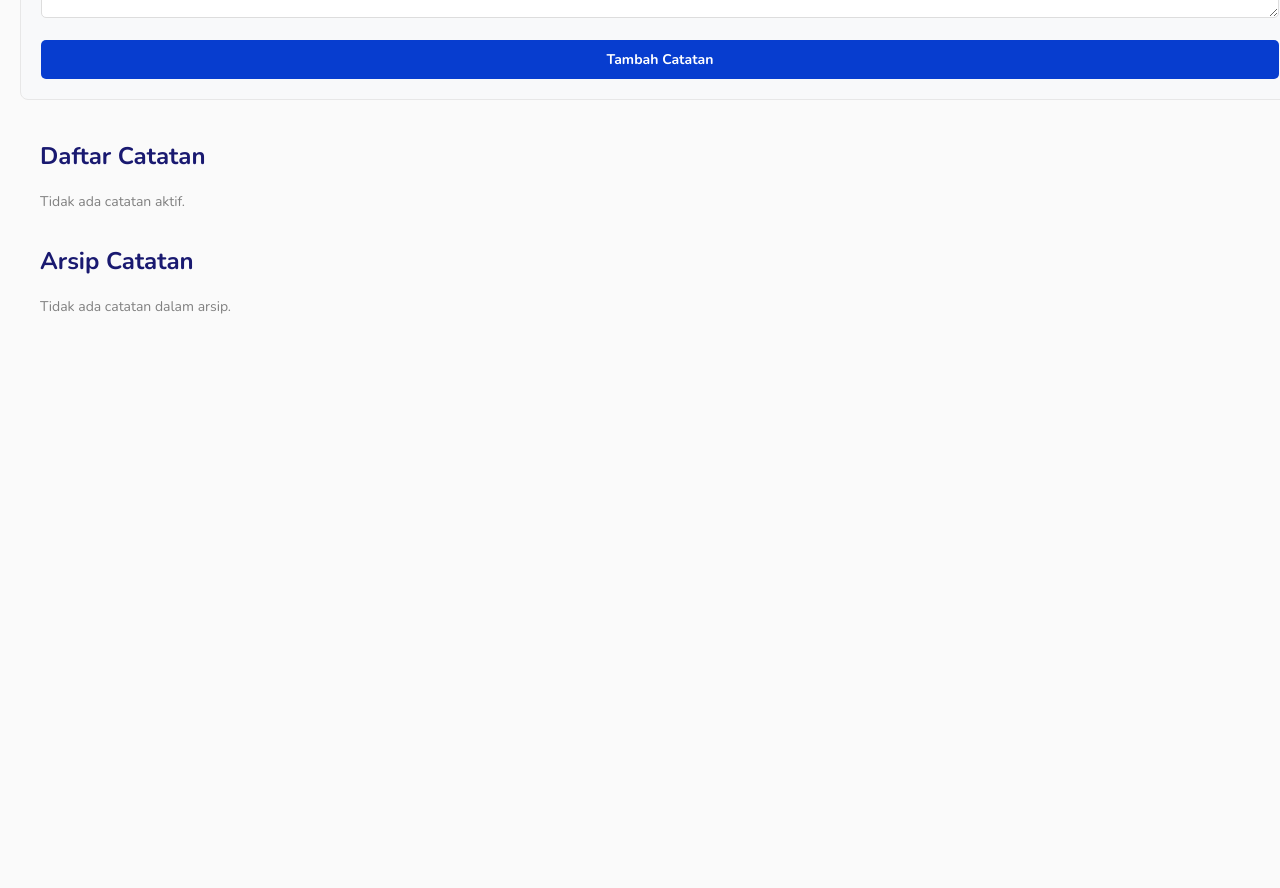
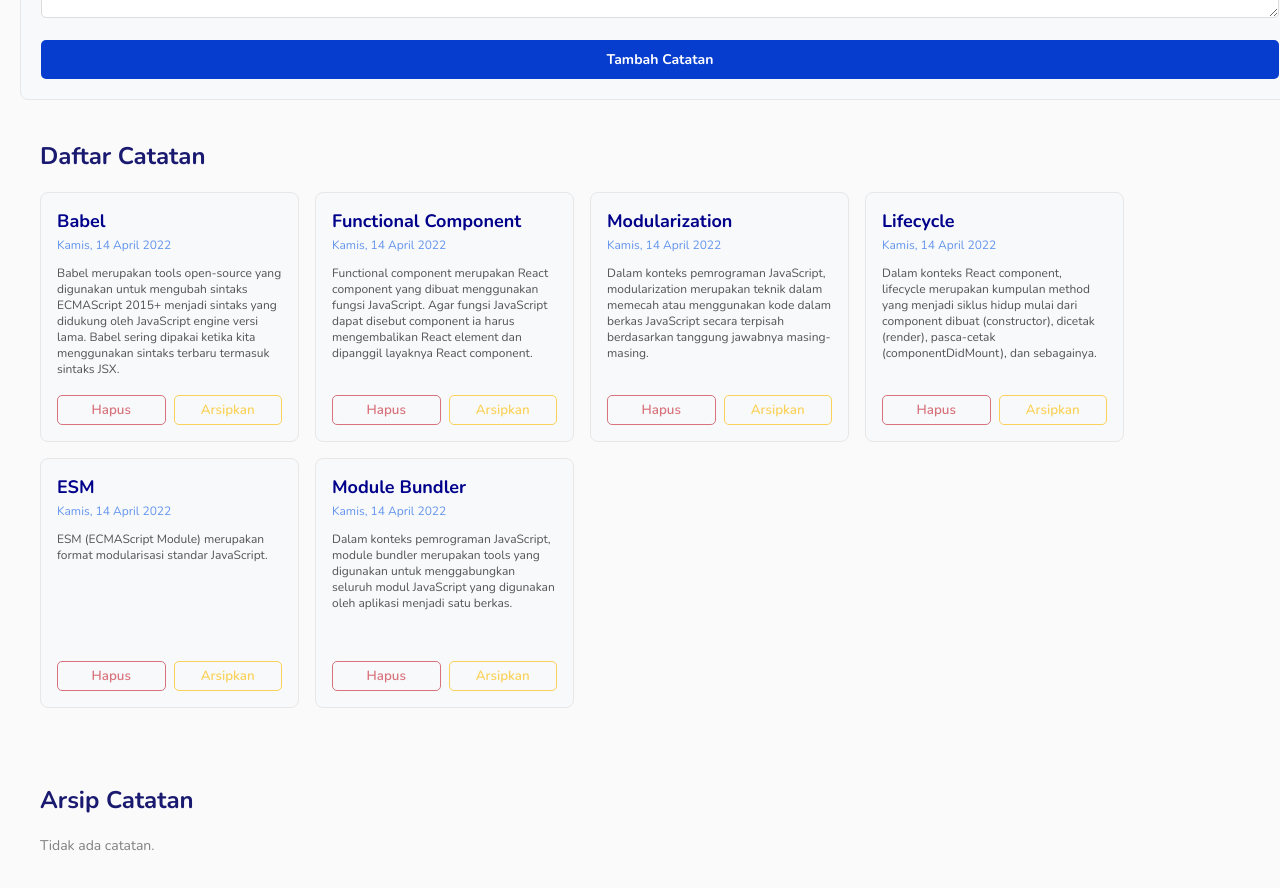
Before and after one commit to sofyanux/app-catatan, a React (Create React App) app: page / in a window 1280 px wide. Shown: the part 420-1308 px from the top of the page. Before the commit the page ends 800 px from the top, so only its background shows below. Built offline with nearby package versions, Linux system fonts and the light colour scheme.

Commit message:
memperbaiki dummyNotes dan fungsi search note

```diff
--- a/src/App.js
+++ b/src/App.js
@@ -1,134 +1,20 @@
-// import React, { useState, useEffect } from 'react';
-// import NoteForm from './components/NoteForm/NoteForm';
-// import NoteList from './components/NoteList/NoteList';
-// import { dummyNotes } from './utils/data';
-// import './App.css';
-
-// const App = () => {
-//   const initialNotes = JSON.parse(localStorage.getItem('notes')) || dummyNotes;  // Gunakan dummyNotes sebagai nilai default
-//   const initialArchivedNotes = JSON.parse(localStorage.getItem('archivedNotes')) || [];
-
-//   const [notes, setNotes] = useState(initialNotes);
-//   const [archivedNotes, setArchivedNotes] = useState(initialArchivedNotes);
-//   const [searchQuery, setSearchQuery] = useState('');
-//   const [searchResults, setSearchResults] = useState([]);
-
-//   useEffect(() => {
-//     localStorage.setItem('notes', JSON.stringify(notes));
-//   }, [notes]);
-
-//   useEffect(() => {
-//     localStorage.setItem('archivedNotes', JSON.stringify(archivedNotes));
-//   }, [archivedNotes]);
-
-//   const addNote = (note) => {
-//     setNotes((prevNotes) => [...prevNotes, { ...note, id: String(Date.now()) }]);
-//   };
-
-//   const deleteNote = (id) => {
-//     const isDummyNote = notes.find((note) => note.id === id) !== undefined;
-//     const updatedNotes = notes.filter((note) => note.id !== id);
-//     const updatedArchivedNotes = archivedNotes.filter((note) => note.id !== id);
-
-//     setNotes(updatedNotes);
-//     setArchivedNotes(updatedArchivedNotes);
-
-//     if (!isDummyNote) {
-//       localStorage.setItem('notes', JSON.stringify(updatedNotes));
-//       localStorage.setItem('archivedNotes', JSON.stringify(updatedArchivedNotes));
-//     }
-//   };
-
-//   const archiveNote = (id) => {
-//     const noteToArchive = notes.find((note) => note.id === id);
-//     setArchivedNotes([...archivedNotes, noteToArchive]);
-//     const updatedNotes = notes.filter((note) => note.id !== id);
-//     setNotes(updatedNotes);
-//     noteToArchive.archived = true;
-//   };
-
-//   const restoreNote = (id) => {
-//     const noteToRestore = archivedNotes.find((note) => note.id === id);
-//     setNotes([...notes, noteToRestore]);
-//     setArchivedNotes(archivedNotes.filter((note) => note.id !== id));
-//   };
-
-//   const searchNotes = (query) => {
-//     setSearchQuery(query);
-
-//     const allNotes = [...notes, ...archivedNotes];
-
-//     const filteredNotes = allNotes.filter((note) =>
-//       note.title.toLowerCase().includes(query.toLowerCase())
-//     );
-
-//     setSearchResults(filteredNotes);
-//   };
-
-//   useEffect(() => {
-//     const addDummyNotesIfNeeded = () => {
-//       const storedNotes = JSON.parse(localStorage.getItem('notes'));
-//       const storedArchivedNotes = JSON.parse(localStorage.getItem('archivedNotes'));
-//       const dummyNotesAdded = localStorage.getItem('dummyNotesAdded');
-
-//       if ((!storedNotes || storedNotes.length === 0) && (!storedArchivedNotes || storedArchivedNotes.length === 0)) {
-//         localStorage.removeItem('dummyNotesAdded');
-//       }
-
-//       if ((!storedNotes || storedNotes.length === 0) && (!storedArchivedNotes || storedArchivedNotes.length === 0) && !dummyNotesAdded) {
-
-//         const filteredDummyNotes = dummyNotes.filter(dummyNote => !notes.some(note => note.id === dummyNote.id));
-
-//         setNotes(prevNotes => [...prevNotes, ...filteredDummyNotes]);
-
-//         localStorage.setItem('dummyNotesAdded', true);
-//       }
-//     };
-
-//     addDummyNotesIfNeeded();
-//   }, [notes]);
-
-//   return (
-//     <div className="container">
-//       <div className="nav">
-//         <h1 className="title">CatApp</h1>
-//         <input
-//           className="search"
-//           type="text"
-//           placeholder="Cari catatan berdasarkan judul"
-//           onChange={(e) => searchNotes(e.target.value)}
-//         />
-//       </div>
-//       <div>
-//         <NoteForm addNote={addNote} />
-//         <NoteList
-//           notes={searchQuery ? searchResults : notes || []}
-//           archivedNotes={archivedNotes || []}
-//           deleteNote={deleteNote}
-//           archiveNote={archiveNote}
-//           restoreNote={restoreNote}
-//         />
-//       </div>
-//     </div>
-//   );
-// };
-
-// export default App;
-
-
-
-import React, { useState, useEffect } from 'react';
+import React, { useState } from 'react';
 import NoteForm from './components/NoteForm/NoteForm';
 import NoteList from './components/NoteList/NoteList';
 import { dummyNotes } from './utils/data';
+
 import './App.css';
 
 const App = () => {
-  const [notes, setNotes] = useState(dummyNotes); // Use dummyNotes as initial data
-  const [archivedNotes, setArchivedNotes] = useState([]);
-  const [searchQuery, setSearchQuery] = useState('');
-  const [searchResults, setSearchResults] = useState([]);
-  const [dummyNotesAdded, setDummyNotesAdded] = useState(false);
+  const [notes, setNotes] = useState(dummyNotes);
+  const [keyword, setKeyword] = useState('');
+
+  const filteredNotes = notes.filter((note) =>
+    note.title.toLowerCase().includes(keyword.toLowerCase())
+  );
+
+  const activeNotes = filteredNotes.filter((note) => !note.archived);
+  const archivedNotes = filteredNotes.filter((note) => note.archived);
 
   const addNote = (note) => {
     setNotes((prevNotes) => [...prevNotes, { ...note, id: String(Date.now()) }]);
@@ -137,58 +23,29 @@ const App = () => {
   const deleteNote = (id) => {
     const isDummyNote = notes.find((note) => note.id === id) !== undefined;
     const updatedNotes = notes.filter((note) => note.id !== id);
-    const updatedArchivedNotes = archivedNotes.filter((note) => note.id !== id);
 
     setNotes(updatedNotes);
-    setArchivedNotes(updatedArchivedNotes);
 
     if (!isDummyNote) {
-      // Hapus dari state, tidak perlu localStorage lagi
+      // No localStorage usage
     }
   };
 
   const archiveNote = (id) => {
     const noteToArchive = notes.find((note) => note.id === id);
-    setArchivedNotes([...archivedNotes, noteToArchive]);
-    const updatedNotes = notes.filter((note) => note.id !== id);
-    setNotes(updatedNotes);
     noteToArchive.archived = true;
+    setNotes([...notes]); // Force re-render
   };
 
   const restoreNote = (id) => {
-    const noteToRestore = archivedNotes.find((note) => note.id === id);
-    setNotes([...notes, noteToRestore]);
-    setArchivedNotes(archivedNotes.filter((note) => note.id !== id));
+    const noteToRestore = notes.find((note) => note.id === id);
+    noteToRestore.archived = false;
+    setNotes([...notes]); // Force re-render
   };
 
   const searchNotes = (query) => {
-    setSearchQuery(query);
-
-    const allNotes = [...notes, ...archivedNotes];
-
-    const filteredNotes = allNotes.filter((note) =>
-      note.title.toLowerCase().includes(query.toLowerCase())
-    );
-
-    setSearchResults(filteredNotes);
+    setKeyword(query);
   };
-
-  useEffect(() => {
-    const addDummyNotesIfNeeded = () => {
-      const storedArchivedNotes = JSON.parse(localStorage.getItem('archivedNotes'));
-
-      if ((!storedArchivedNotes || storedArchivedNotes.length === 0) && !dummyNotesAdded) {
-        const filteredDummyNotes = dummyNotes.filter(dummyNote => !notes.some(note => note.id === dummyNote.id));
-        setNotes(prevNotes => {
-          const updatedNotes = [...prevNotes, ...filteredDummyNotes].filter(note => !dummyNotes.some(dummyNote => dummyNote.id === note.id));
-          return updatedNotes;
-        });
-        setDummyNotesAdded(true); // Mark that dummy notes have been added
-      }
-    };
-
-    addDummyNotesIfNeeded();
-  }, [notes, dummyNotesAdded]);
 
   return (
     <div className="container">
@@ -204,11 +61,17 @@ const App = () => {
       <div>
         <NoteForm addNote={addNote} />
         <NoteList
-          notes={searchQuery ? searchResults : notes || []}
-          archivedNotes={archivedNotes || []}
+          notes={activeNotes}
           deleteNote={deleteNote}
           archiveNote={archiveNote}
           restoreNote={restoreNote}
+          title="Daftar Catatan"
+        />
+        <NoteList
+          notes={archivedNotes}
+          deleteNote={deleteNote}
+          restoreNote={restoreNote}
+          title="Arsip Catatan"
         />
       </div>
     </div>
--- a/src/components/NoteList/NoteList.js
+++ b/src/components/NoteList/NoteList.js
@@ -1,52 +1,36 @@
 import React from 'react';
-import './NoteList.css'
+import './NoteList.css';
 import { showFormattedDate } from '../../utils/data';
 
-const NoteList = ({ notes, archivedNotes, deleteNote, archiveNote, restoreNote }) => {
-
+const NoteList = ({ notes, title, deleteNote, archiveNote, restoreNote }) => {
   return (
     <div className="container-note">
       <div>
-        <h2>Daftar Catatan</h2>
-        {notes.length > 0 ? (
+        <h2>{title}</h2>
+        {notes && notes.length > 0 ? (
           <ul>
             {notes.map((note) => (
               <div className="note-list" key={note.id}>
                 <strong className="judul">{note.title}</strong>
+                {/* Pastikan properti yang ingin diakses telah ada */}
                 <p className="tanggal">{showFormattedDate(note.createdAt)}</p>
                 <p className="isi">{note.body}</p>
                 <div className="btn">
-                  <button className="btn-del" onClick={() => deleteNote(note.id)}>Hapus</button>
-                  <button className="btn-restore" onClick={() => archiveNote(note.id)}>Arsipkan</button>
+                  <button className="btn-del" onClick={() => deleteNote(note.id)}>
+                    Hapus
+                  </button>
+                  <button
+                    className="btn-restore"
+                    onClick={() => (note.archived ? restoreNote(note.id) : archiveNote(note.id))}
+                  >
+                    {note.archived ? 'Kembalikan' : 'Arsipkan'}
+                  </button>
                 </div>
               </div>
             ))}
           </ul>
         ) : (
-          <p className='info'>Tidak ada catatan aktif.</p>
-        )}
-      </div>
-
-      <div>
-        <h2>Arsip Catatan</h2>
-        {archivedNotes.length > 0 ? (
-          <ul>
-            {archivedNotes.map((note) => (
-              <div className="note-list" key={note.id}>
-                <div>
-                  <strong className="judul">{note.title}</strong>
-                  <p className="tanggal">{showFormattedDate(note.createdAt)}</p>
-                  <p className="isi">{note.body}</p>
-                </div>
-                <div className="btn">
-                  <button className="btn-del" onClick={() => deleteNote(note.id)}>Hapus</button>
-                  <button className="btn-restore" onClick={() => restoreNote(note.id)}>Kembalikan</button>
-                </div>
-              </div>
-            ))}
-          </ul>
-        ) : (
-          <p className='info'>Tidak ada catatan dalam arsip.</p>
+          <p className="info">Tidak ada catatan.</p>
         )}
       </div>
     </div>
```
